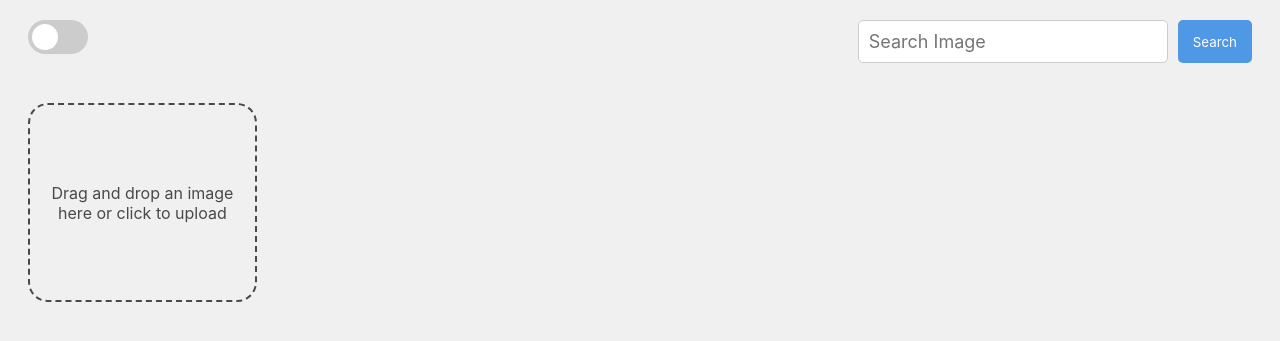
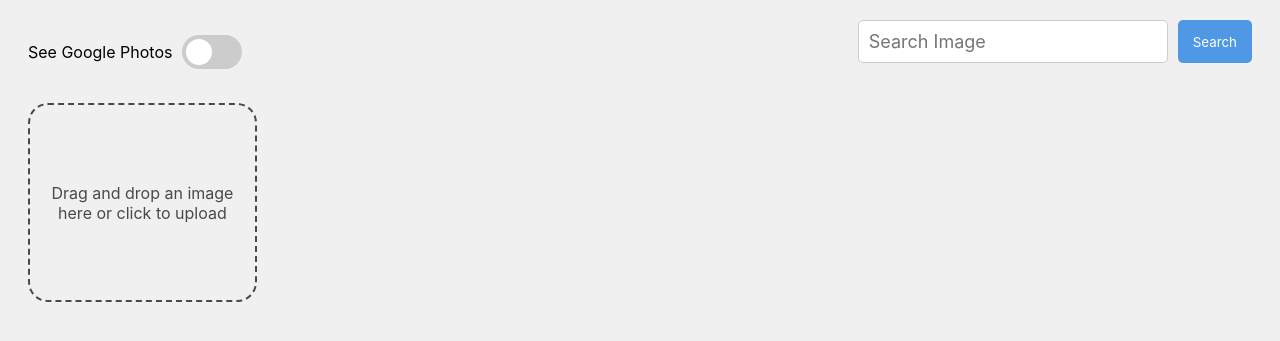
Before and after one commit to ahzamm/fyp-API-gateway, a Flask app: template templates/home.html in a window 1280 px wide. Shown: the part 96-437 px from the top of the page. Run offline with Flask 3, Linux system fonts and the light colour scheme; the template is opened without the code that fills it, so the values that code supplies are empty.

Commit message:
add label for google photos

```diff
--- a/templates/home.html
+++ b/templates/home.html
@@ -335,7 +335,22 @@
     .slider.round:before {
       border-radius: 50%;
     }
+
+    /* Additional styles for the switch label */
+    .switch-container {
+      display: flex;
+      align-items: center;
+      margin-right: 20px;
+    }
+
+    .switch-label {
+      margin-right: 10px;
+      font-family: -apple-system, BlinkMacSystemFont, "Segoe UI", Roboto,
+        Oxygen, Ubuntu, Cantarell, "Fira Sans", "Droid Sans", "Helvetica Neue",
+        sans-serif;
+    }
   </style>
+
   <div id="loading" style="
         display: none;
         position: fixed;
@@ -382,10 +397,13 @@
   </div>
 
   <div class="search-bar">
+    <div class="switch-container">
+      <label class="switch-label" for="toggleGooglePhotos">See Google Photos</label>
       <label class="switch">
         <input type="checkbox" id="toggleGooglePhotos" />
         <span class="slider round"></span>
       </label>
+    </div>
     <form class="search-bar" action="/" method="GET">
       <input type="text" name="search" id="search" placeholder="Search Image" />
       <button id="submit" type="submit">Search</button>
```
Lines whose indentation alone changed are shown as unchanged.
